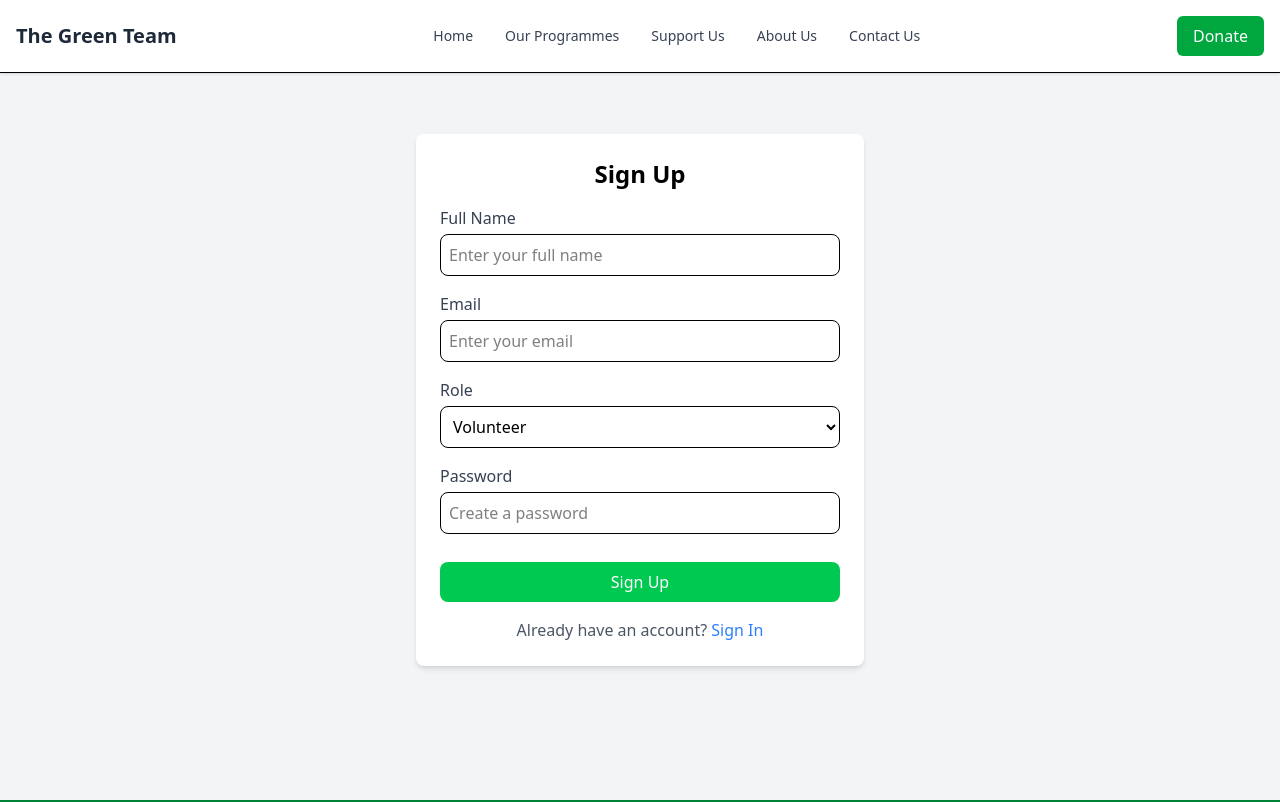
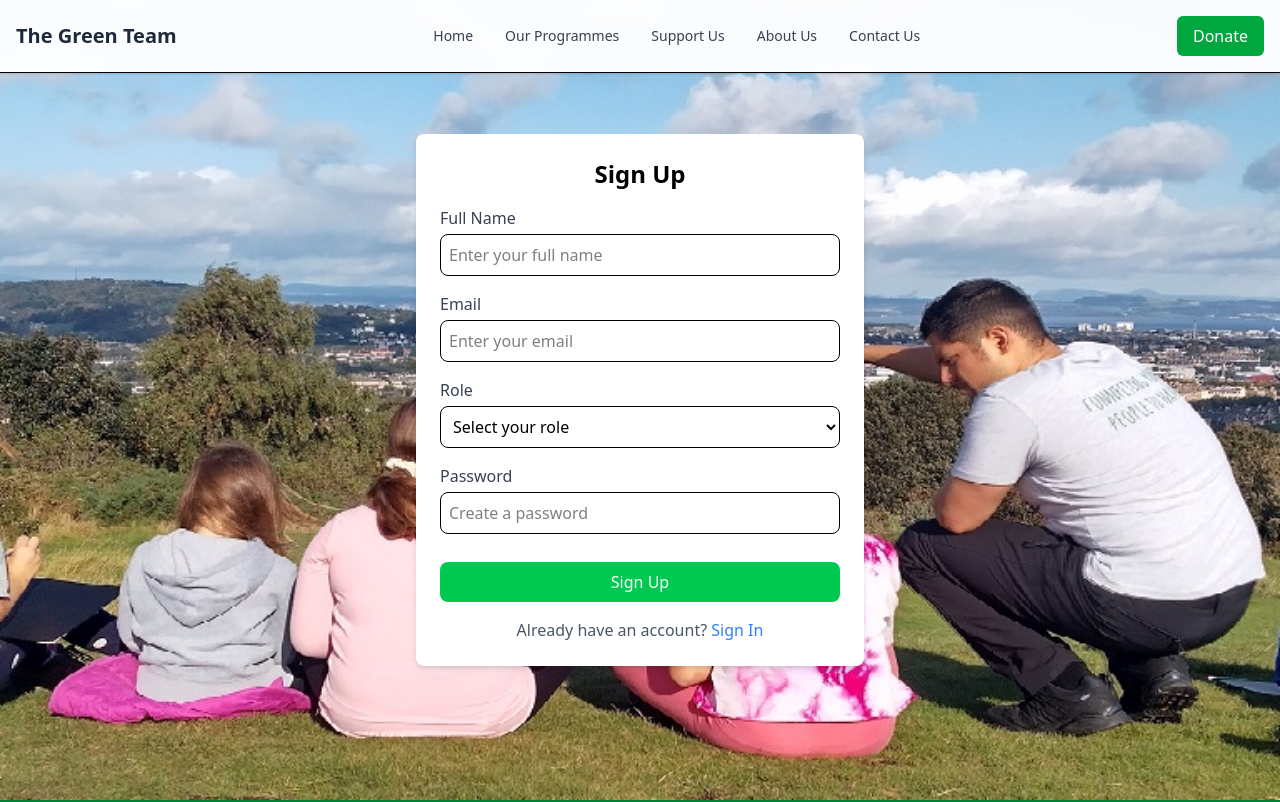
Before and after one commit to AladdinCMS/aladdincms, a React (Vite) app: page /signup in a window 1280 px wide. Shown: the top 802 px of the page. Built offline with nearby package versions, Linux system fonts and the light colour scheme.

Commit message:
feat: added an error state to page

```diff
--- /dev/null
+++ b/src/pages/login/auth/auth.css
@@ -0,0 +1,7 @@
+.auth-container {
+  background-image: url("../../../assets/auth-img.jpg");
+  background-repeat: no-repeat;
+  background-size: cover;
+  width: 100vw;
+  background-position: center;
+}
--- a/src/pages/login/auth/signin.jsx
+++ b/src/pages/login/auth/signin.jsx
@@ -3,6 +3,8 @@ import { useState } from "react";
 import { useForm } from "react-hook-form";
 import { Link, useNavigate } from "react-router-dom";
 import Cookies from "js-cookie";
+import { Alert } from "@material-tailwind/react";
+import "../auth/auth.css"
 
 const SignIn = () => {
   const {
@@ -12,6 +14,7 @@ const SignIn = () => {
     reset,
   } = useForm();
   const [loading, setLoading] = useState(false);
+  const [error, setError] = useState(null);
 
   const navigate = useNavigate();
 
@@ -23,20 +26,23 @@ const SignIn = () => {
         data
       );
 
-    //   console.log(myData.token);
+      //   console.log(myData.token);
       Cookies.set(`${myData?.role}`, myData?.token);
       setLoading(false);
       reset();
       navigate("/");
     } catch (error) {
-      console.log(error);
+    //   console.log(error);
+      setError(error.response.data.message);
       setLoading(false);
     }
   };
+
   return (
-    <div className="flex items-center justify-center h-screen bg-gray-100">
+    <div className="flex items-center justify-center h-screen bg-gray-100 auth-container">
       <div className="w-full max-w-md bg-white p-6 rounded-lg shadow-md">
         <h2 className="text-2xl font-semibold text-center">Sign In</h2>
+        {error && <Alert color="red">{error}</Alert>}
         <form className="mt-4" onSubmit={handleSubmit(onSignUp)}>
           <div className="mt-4 relative">
             <label className="block text-gray-700">Email</label>
--- a/src/pages/login/auth/signup.jsx
+++ b/src/pages/login/auth/signup.jsx
@@ -1,7 +1,9 @@
+import { Alert } from "@material-tailwind/react";
 import axios from "axios";
 import { useState } from "react";
 import { useForm } from "react-hook-form";
 import { Link, useNavigate } from "react-router-dom";
+import "../auth/auth.css"
 
 const SignUp = () => {
   const {
@@ -11,6 +13,7 @@ const SignUp = () => {
     reset,
   } = useForm();
   const [loading, setLoading] = useState(false);
+  const [error, setError] = useState(null);
   const navigate = useNavigate();
 
   const onSignUp = async (data) => {
@@ -26,15 +29,17 @@ const SignUp = () => {
       reset();
       navigate("/signin");
     } catch (error) {
-      console.log(error);
+      // console.log(error);
+      setError(error.response.data.message);
       setLoading(false);
     }
   };
 
   return (
-    <div className="flex items-center justify-center h-screen bg-gray-100">
+    <div className="flex items-center justify-center h-screen bg-gray-100 auth-container ">
       <div className="w-full max-w-md bg-white p-6 rounded-lg shadow-md">
         <h2 className="text-2xl font-semibold text-center">Sign Up</h2>
+        {error && <Alert color="red">{error}</Alert>}
         <form className="mt-4" onSubmit={handleSubmit(onSignUp)}>
           <div className=" relative">
             <label className="block text-gray-700">Full Name</label>
@@ -77,7 +82,7 @@ const SignUp = () => {
               className="w-full p-2 border rounded-lg mt-1 focus:outline-none focus:ring-2 focus:ring-blue-400"
               {...register("role", { required: true })}
             >
-              <option value="" disabled>
+              <option value="">
                 Select your role
               </option>
               <option value="volunteer">Volunteer</option>
```
Also changed, not shown: src/assets/auth-img.jpeg (added), src/assets/auth-img.jpg (added).
